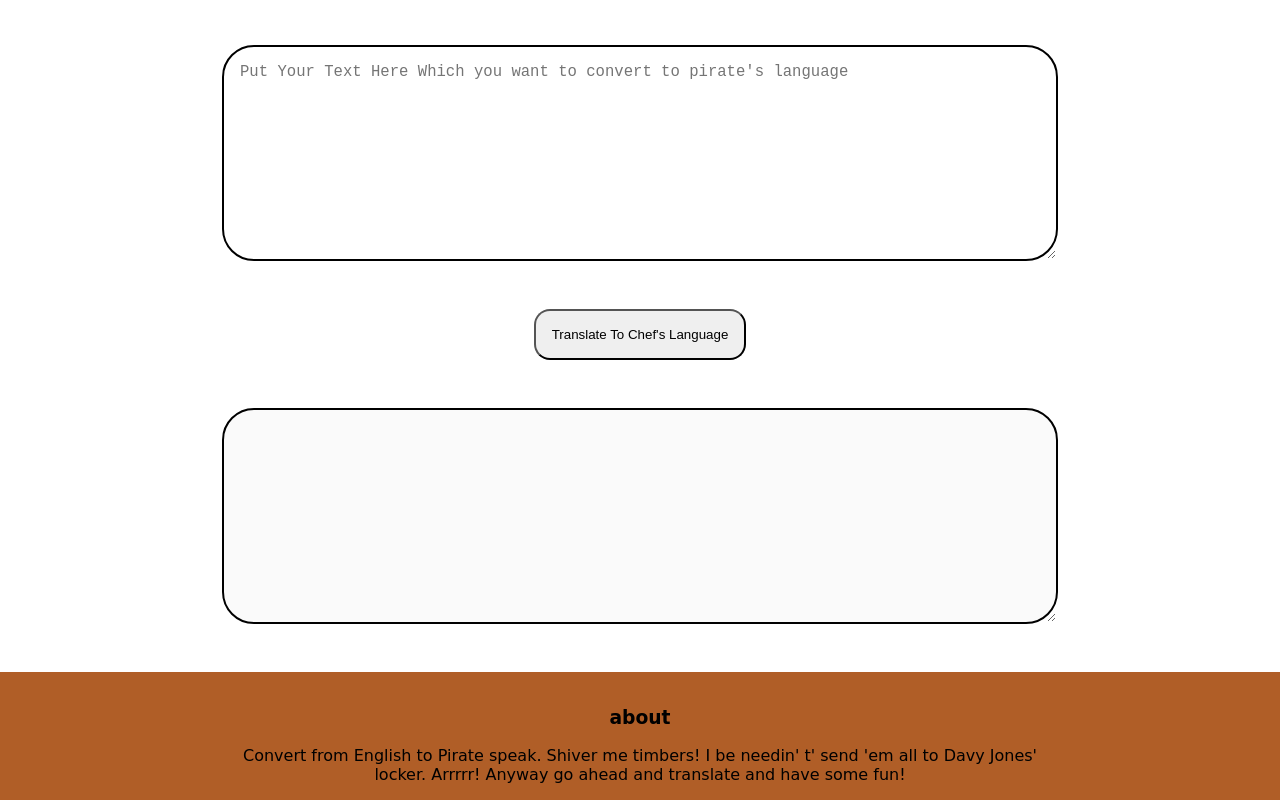
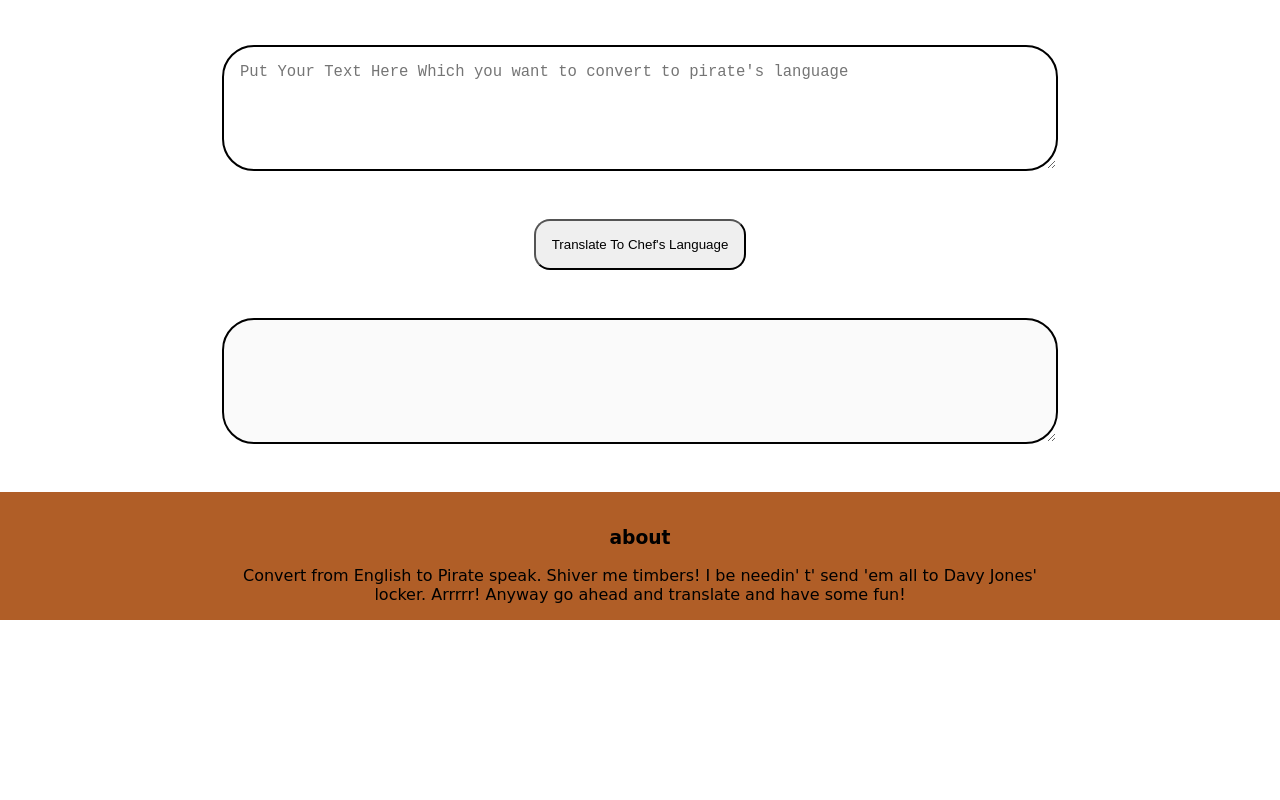
Before and after one commit to akashvinchankar/neogcamp-piarate-translator-app, a plain HTML site: page index.html in a window 1280 px wide. Shown: the part 105-905 px from the top of the page. After the commit the page ends 800 px from the top, so only its background shows below. Drawn offline with Linux system fonts and the light colour scheme; a web font is replaced by a local one.

Commit message:
layout fix

```diff
--- a/index.html
+++ b/index.html
@@ -11,10 +11,10 @@
 
 <body>
     <h1>Pirate Translator</h1>
-    <textarea name="Input" class="inputtext" id="input-ctn" cols="30" rows="10"
+    <textarea name="Input" class="inputtext" id="input-ctn" cols="25" rows="5"
         placeholder="Put Your Text Here Which you want to convert to pirate's language" spellcheck="false"></textarea>
     <button id="translatebtn">Translate To Chef's Language</button>
-    <textarea name="Input" class="inputtext" cols="30" rows="10" id="output-ctn" disabled=""></textarea>
+    <textarea name="Input" class="inputtext" cols="25" rows="5" id="output-ctn" disabled=""></textarea>
     <div class="info">
         <h3>about</h3>
         <p>Convert from English to Pirate speak. Shiver me timbers! I be needin' t' send 'em all to Davy Jones' locker.
```
